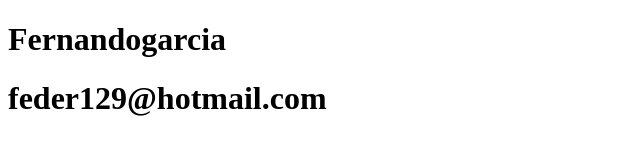
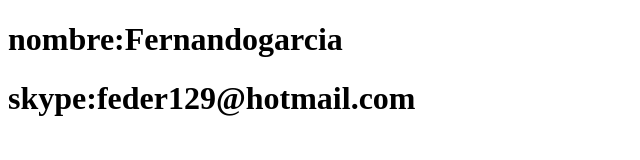
Before and after one commit to feder129/DSW-Fernando-garcia, a plain HTML site: page index.html in a window 1280 px wide. Shown: the whole page, without its empty margins (0-640 px from the left). Drawn offline with Linux system fonts and the light colour scheme.

Commit message:
modificacion para agregar nombre

```diff
--- a/index.html
+++ b/index.html
@@ -6,8 +6,8 @@
     <title>Document</title>
 </head>
 <body>
-    <h1>Fernandogarcia</h1>
-<h1>feder129@hotmail.com</h1>
+    <h1>nombre:Fernandogarcia</h1>
+<h1>skype:feder129@hotmail.com</h1>
 
 </body>
 </html>
```
